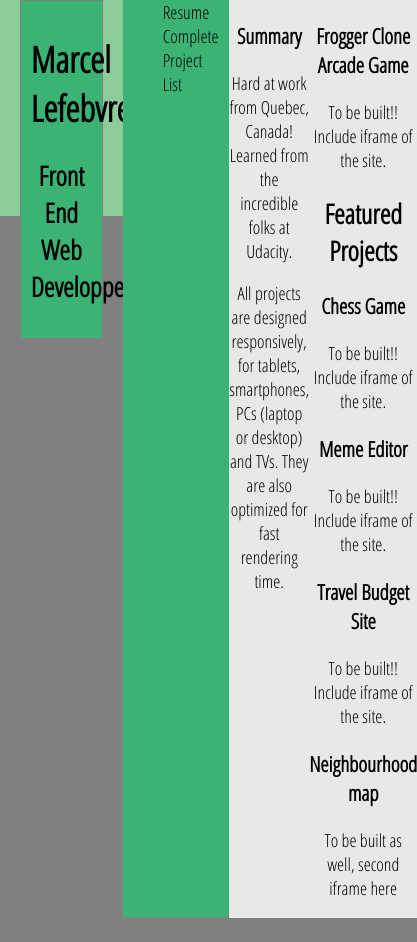
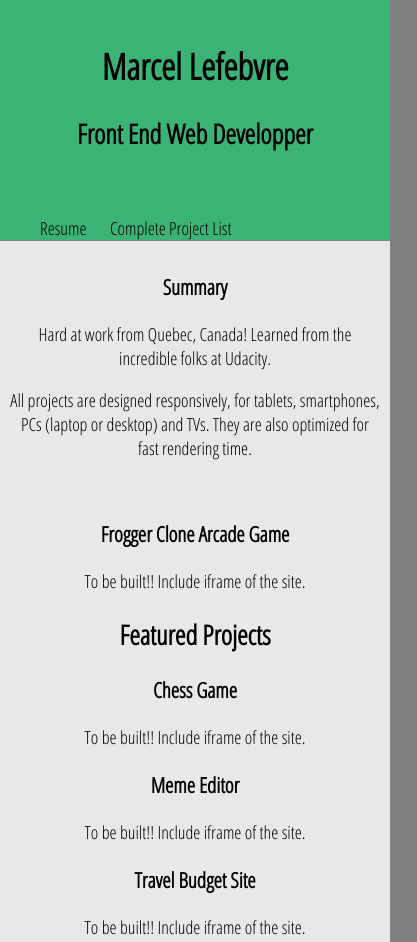
Before and after one commit to Mslef/mslef.github.io, a plain HTML site: page index.html in a window 390 px wide. Shown: the top 942 px of the page, 417 px wide, since content can reach past the window. Before the commit the page ends 918 px from the top, so only its background shows below. Drawn offline with Linux system fonts and the light colour scheme.

Commit message:
Update CSS for responsiveness

```diff
--- a/CSS/main.css
+++ b/CSS/main.css
@@ -10,7 +10,8 @@ body {
 header {
 	background-color: #8BCC98; /* Replace with cool image */
 	height: 12em;
-	width: 100%;
+	width: 100%-3em;
+	padding: 3em;
 }
 
 a {
@@ -30,7 +31,7 @@ ul li {
 }
 
 .container {
-	display: flex;
+	width: 100%;
 }
 
 .title-contents, .link-menu {
@@ -39,15 +40,17 @@ ul li {
 
 .title-contents {
 	width: 50%;
-	margin: auto;
+	margin: 0 auto;
 	text-align: center;
 	border: 1px solid gray;
 	max-width: 300px;
-	padding: 10px;
+	max-height: 180px;
+	padding: 1em;
 
 }
 
 .link-menu  {
+	width: 100%;
 	margin-top: 0;
 	border-bottom: 1px solid gray;
 
@@ -55,6 +58,28 @@ ul li {
 .projects, .summary {
 	text-align: center;
 	margin: 0 auto;
+	padding: 10px;
 	background-color: #E8E8E7;
 	max-width: 800px;
 }
+
+@media (min-width: 800px){
+	ul, .projects, .summary {
+		max-width: 800px;
+		margin: auto;
+	}
+}
+
+@media (max-width: 630px) {
+	header {
+		background-color: #3bb374;
+		padding: 0;
+		margin:0;
+	}
+	.title-contents {
+		border: none;
+		width: 100%;
+		height: 100%;
+		margin: auto;
+	}
+}
```
